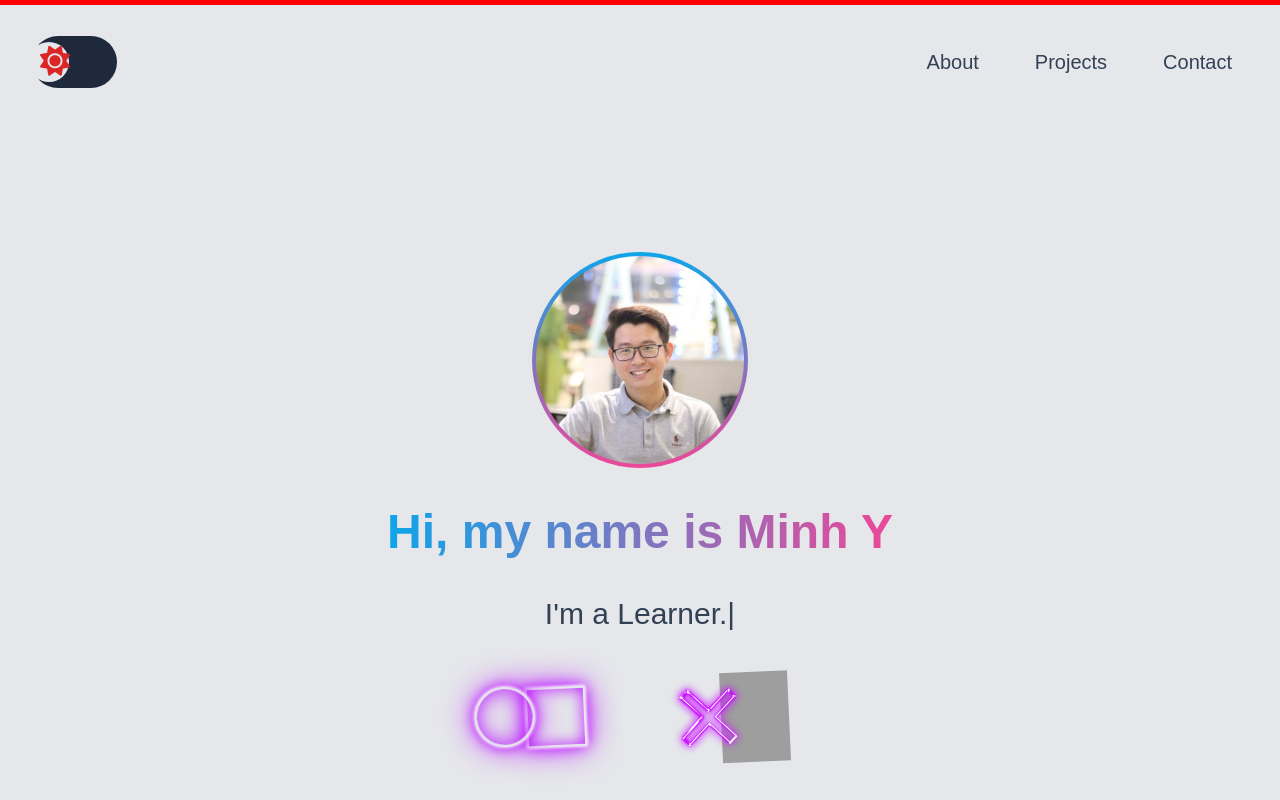
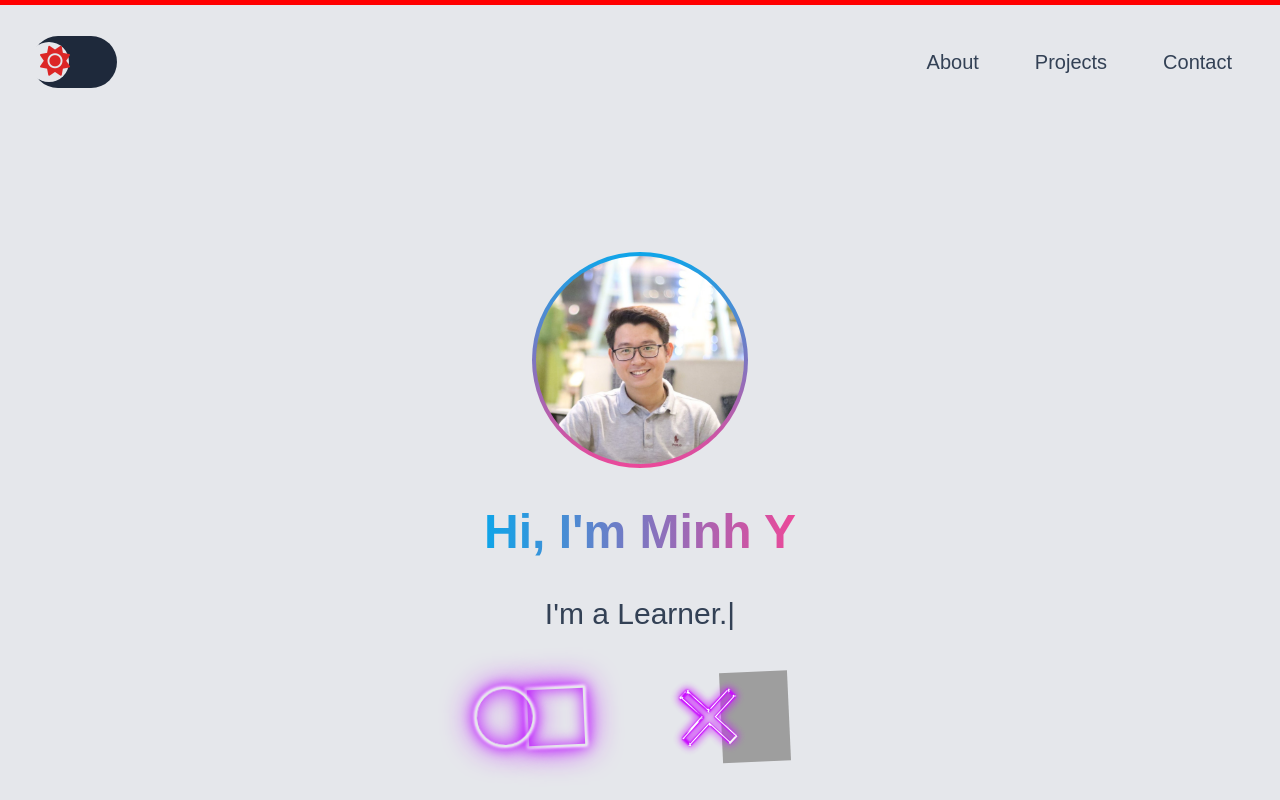
Before and after one commit to minhypro/minhy, a React (Create React App) app: page / in a window 1280 px wide. Shown: the top 800 px of the page. Built offline with nearby package versions, Linux system fonts and the light colour scheme; grey boxes are pictures that could not be loaded; the HTML template or start-up script is replaced by a standard one; a web font is replaced by a local one.

Commit message:
update welcome text

```diff
--- a/src/components/Hero.js
+++ b/src/components/Hero.js
@@ -15,15 +15,9 @@ function Hero() {
         </div>
       </div>
       <div className='py-10 text-5xl font-extrabold'>
-        {viewWidth < 530 ? (
-          <span className='leading-[3.5rem] bg-clip-text text-transparent bg-gradient-to-r from-sky-500 to-pink-500 break-words'>
-            Hi, my name is <br/>Minh Y
-          </span>
-        ) : (
-          <span className='bg-clip-text text-transparent bg-gradient-to-r from-sky-500 to-pink-500 break-words'>
-            Hi, my name is Minh Y
-          </span>
-        )}
+        <span className='bg-clip-text text-transparent bg-gradient-to-r from-sky-500 to-pink-500 break-words'>
+          Hi, I'm Minh Y
+        </span>
       </div>
       <div className='text-3xl'>
         I'm a&nbsp;
```
